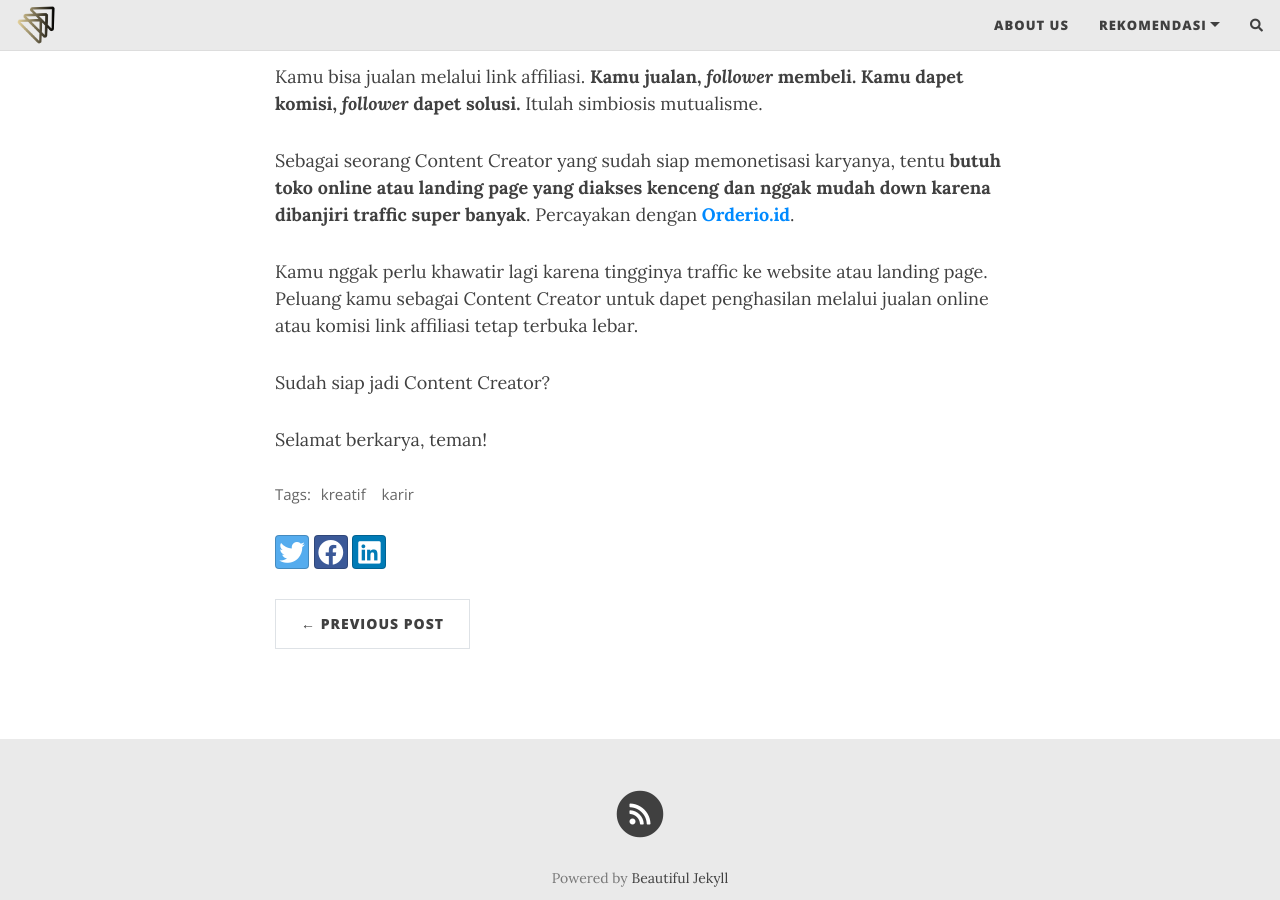
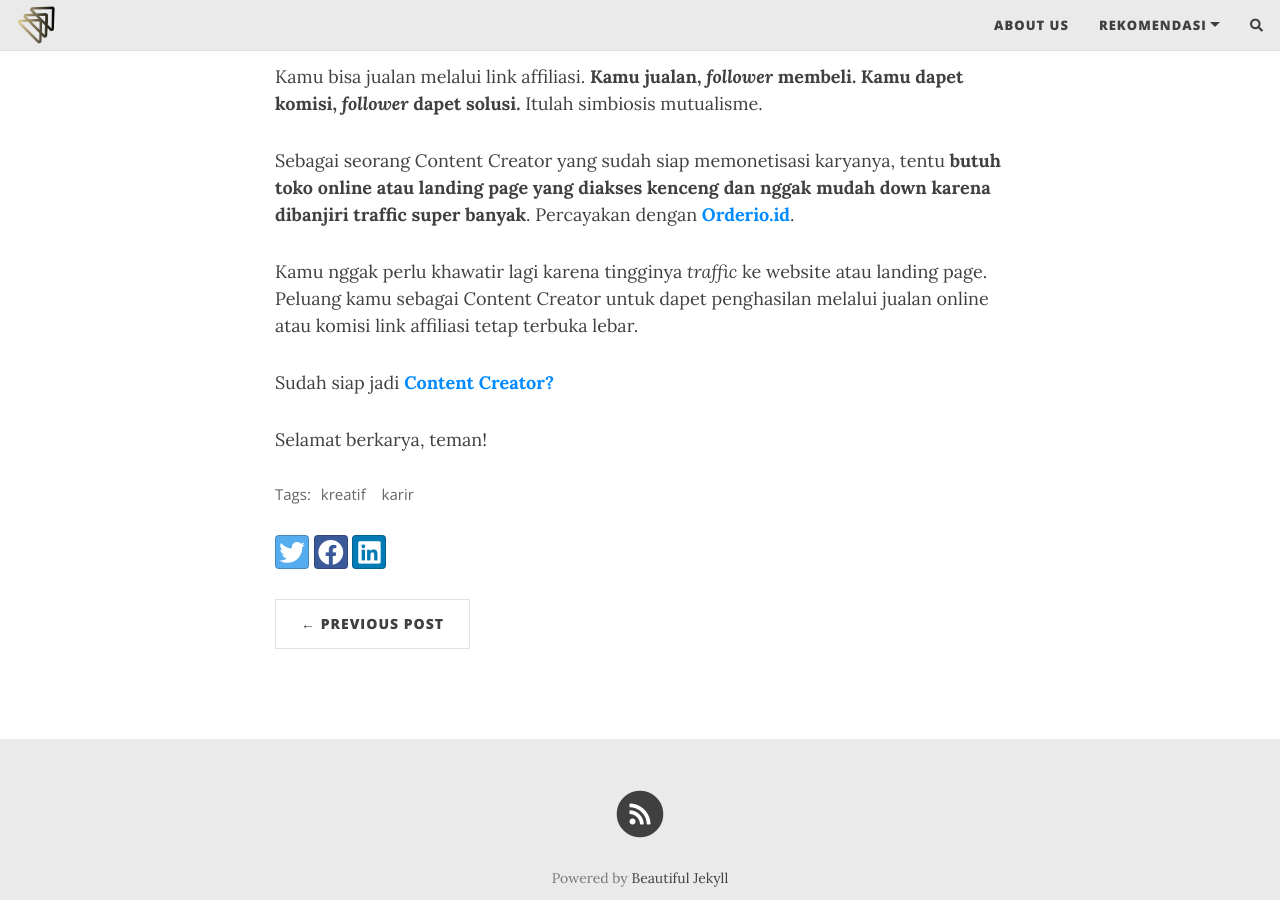
Before and after one commit to haloorderio/mediabaru, a Jekyll site: the page built from _posts/2023-01-31-bagaimana-cara-menjadi-content-creator.md, in a window 1280 px wide and 900 px high, scrolled down 9782 px. Built offline with Jekyll 4.4.1, drawn with Linux system fonts in a browser that asks for light colours; nearby versions of some CDN libraries; comment, search, counter and statistics services are not loaded; part of the change alters nothing that is shown; some of the changed text lies outside the part shown.

```diff
--- a/_posts/2023-01-31-bagaimana-cara-menjadi-content-creator.md
+++ b/_posts/2023-01-31-bagaimana-cara-menjadi-content-creator.md
@@ -10,9 +10,9 @@ tags: [kreatif, karir]
 
 Beberapa tahun terakhir, Content Creator menjadi profesi yang dikejar sebagian orang. Bayangannya simpel: bikin konten, viral, banyak duit. Tapi faktanya nggak segampang itu, *Ferguso!*
 
-Bahkan ada yang bertanya-tanya: **Bagaimana Cara Menjadi Content Creator yang Berpenghasilan?**
+Bahkan ada yang bertanya-tanya: [**Bagaimana Cara Menjadi Content Creator yang Berpenghasilan?**](https://mediabaru.orderio.id/2023-01-31-bagaimana-cara-menjadi-content-creator/)
 
-Biar nggak salah paham, yuk kita bedah dulu, yang dimaksud Content Creator itu apa, sih?!
+Biar nggak salah paham, yuk kita bedah dulu, yang dimaksud dengan Content Creator itu apa, sih?!
 
 Kalo kamu mengira Content Creator itu semacam selebgram, publik figur, musisi terkenal atau selebriti, maka itu **nggak sepenuhnya tepat!**
 
@@ -139,8 +139,8 @@ Kamu bisa jualan melalui link affiliasi. **Kamu jualan, *follower* membeli. Kamu
 
 Sebagai seorang Content Creator yang sudah siap memonetisasi karyanya, tentu **butuh toko online atau landing page yang diakses kenceng dan nggak mudah down karena dibanjiri traffic super banyak**. Percayakan dengan [**Orderio.id**](https://orderio.id).
 
-Kamu nggak perlu khawatir lagi karena tingginya traffic ke website atau landing page. Peluang kamu sebagai Content Creator untuk dapet penghasilan melalui jualan online atau komisi link affiliasi tetap terbuka lebar.
+Kamu nggak perlu khawatir lagi karena tingginya _traffic_ ke website atau landing page. Peluang kamu sebagai Content Creator untuk dapet penghasilan melalui jualan online atau komisi link affiliasi tetap terbuka lebar.
 
-Sudah siap jadi Content Creator?
+Sudah siap jadi [**Content Creator?**](https://mediabaru.orderio.id/2023-01-31-bagaimana-cara-menjadi-content-creator/)
 
 Selamat berkarya, teman!
```
